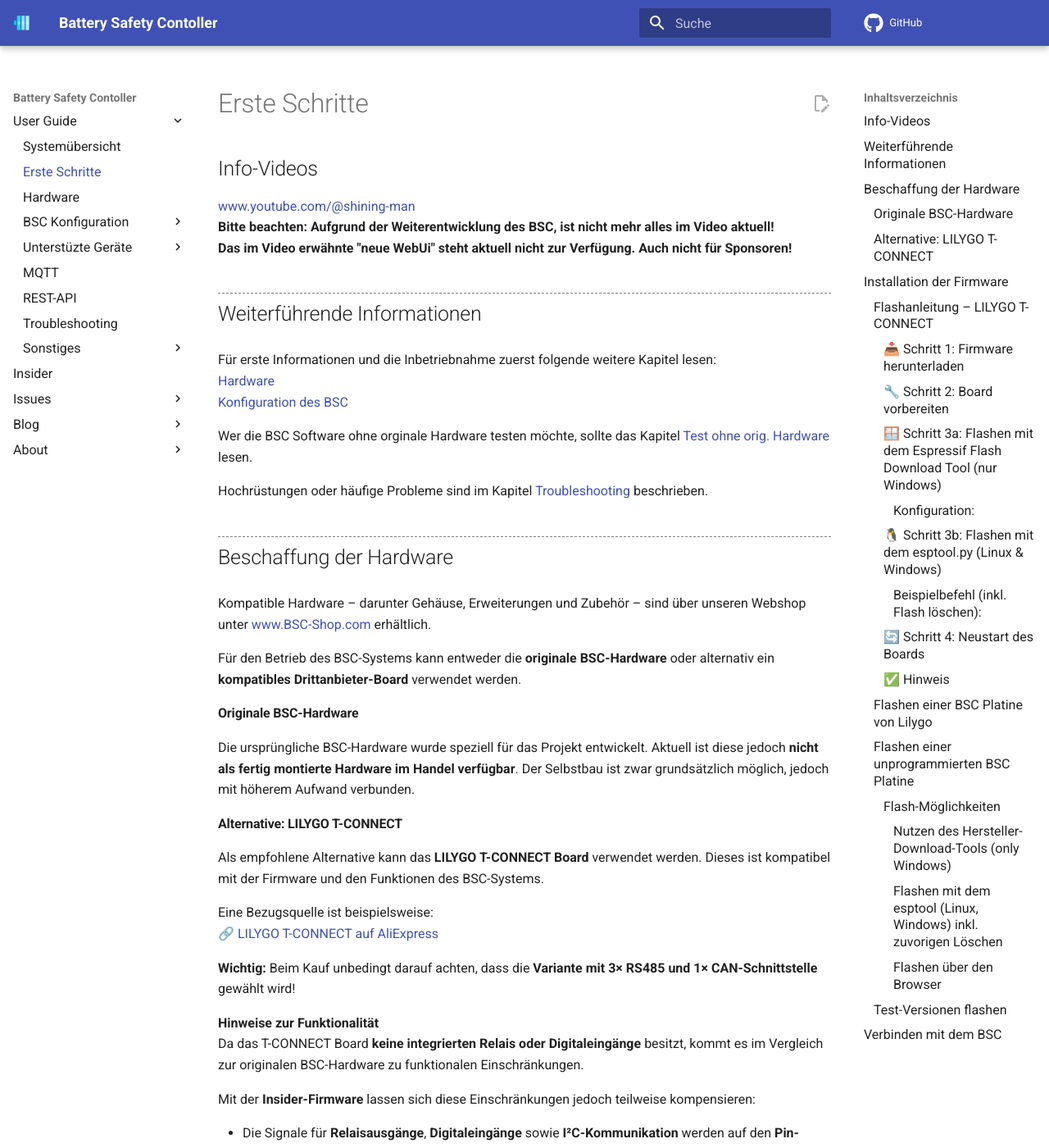
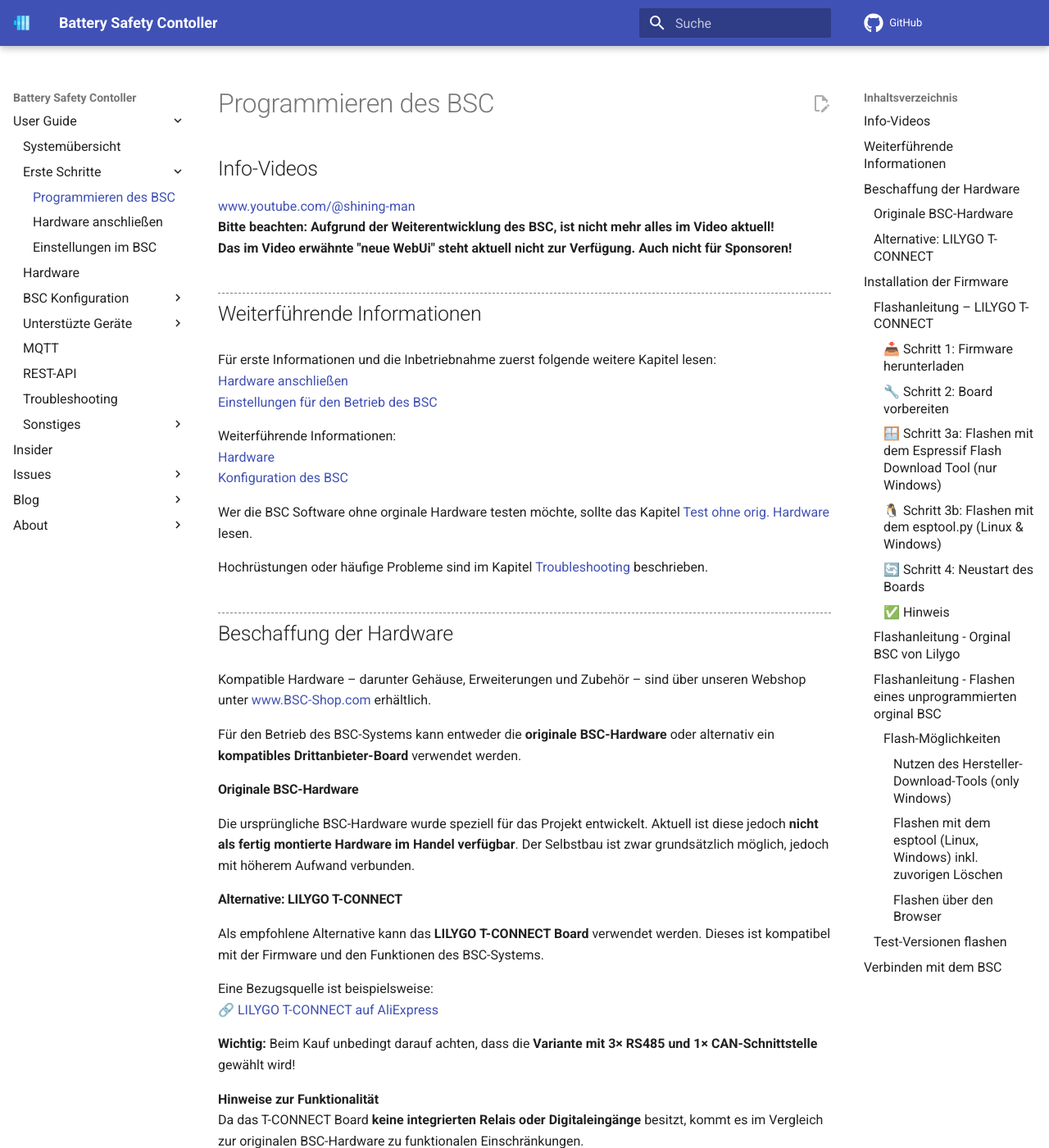
Before and after one commit to bsc-org/bsc, an MkDocs documentation site: the page built from docs/first_steps.md, in a window 1280 px wide and 1400 px high. Shown: the whole window at 82% size. Built offline with MkDocs 1.6.1 and Material for MkDocs 9.7.7, drawn with Linux system fonts in a browser that asks for light colours; comment, search, counter and statistics services are not loaded; some of the changed text lies outside the part shown.

Commit message:
First Steps überarbeitet

````diff
--- a/docs/css/extra.css
+++ b/docs/css/extra.css
@@ -74,3 +74,7 @@
     .toggle:checked+.lbl-toggle{border-bottom-right-radius:0 !important;border-bottom-left-radius:0 !important}
     .collapsible-content .content-inner{background:#f3f3f3 !important;border-bottom:1px solid #eaeaea !important;border-bottom-left-radius:7px !important;border-bottom-right-radius:7px !important;padding:.5rem 1rem !important}
  }
+
+ .content.bsc_content_left {
+    margin: 20px 0 20px 0 !important;
+  }
--- a/docs/first_steps.md
+++ b/docs/first_steps.md
@@ -6,6 +6,10 @@
 
 ## Weiterführende Informationen
 Für erste Informationen und die Inbetriebnahme zuerst folgende weitere Kapitel lesen:
+[Hardware anschließen](first_steps_hardware.md)
+[Einstellungen für den Betrieb des BSC](first_steps_settings.md)
+
+Weiterführende Informationen:
 [Hardware](hardware.md)
 [Konfiguration des BSC](settings_bsc.md)
 
@@ -76,7 +80,7 @@
 Das offizielle Tool kann hier heruntergeladen werden:
 👉 [ESP Flash Download Tool](https://www.espressif.com/en/support/download/other-tools)
 
-##### Konfiguration:
+**Konfiguration:**
 
 1. Starten Sie das Tool und wählen Sie **ESP32-S3** als Zielgerät
 ![Download Tool Modus](img/tconnect_flash_download_tool_1.png)
@@ -92,7 +96,7 @@
 #### 🐧 Schritt 3b: Flashen mit dem esptool.py (Linux & Windows)
 Das Flashen kann alternativ über das Python-Tool `esptool.py` erfolgen.
 
-##### Beispielbefehl (inkl. Flash löschen):
+**Beispielbefehl (inkl. Flash löschen):**
 
 ```bash
 esptool.py --chip esp32s3 --port /dev/ttyUSB0 --baud 921600 write_flash -e 0x0 firmware_tconnect_full_xx_xx.bin
@@ -112,7 +116,7 @@
 Bei Problemen oder Rückfragen wenden Sie sich bitte an das entsprechende GitHub-Repository oder die Community-Supportkanäle.
 
 
-### Flashen einer BSC Platine von Lilygo
+### Flashanleitung - Orginal BSC von Lilygo
 Der derzeitige Platinen-Lieferant versendet diese mit einer speziellen Firmware, die beim Kunden auf die aktuelle Release gebracht werden muss.
 Laden Sie dazu zuerst das aktuelle Release (bsc_firmware.zip) von [hier](https://github.com/shining-man/bsc_fw/releases) herunter um dieses zu entpacken.  Nun findet man eine Datei namens "firmware.bin", die die zu flashende Firmware repräsentiert.
 
@@ -126,7 +130,7 @@
 5. War der Prozess erfolgreich, blinkt eine LED auf der Platine. Sie können Sich nun wie [hier](#verbinden-mit-dem-bsc) beschrieben mit dem BSC verbinden um Ihre Konfigurationen vorzunehmen.
 
 
-### Flashen einer unprogrammierten BSC Platine
+### Flashanleitung - Flashen eines unprogrammierten orginal BSC
 * Für die Erstinbetriebnahme einer unprogrammierten Platine müssen die vier herunterladbaren Dateien manuell geflasht werden.
 Die aktuellen Releases findet man [hier](https://github.com/shining-man/bsc_fw/releases).
 Bei der BSC-Hardware muss hierzu auf der dreipoligen Stiftleiste J2 (links oben auf dem Board; mit "Prog" beschriftet) ein USB-Seriell Konverter mit **3,3V-Pegel** angeschlossen werden.
--- a/mkdocs.yml
+++ b/mkdocs.yml
@@ -54,7 +54,10 @@
 nav:
   - User Guide:
     - Systemübersicht: system_overview.md
-    - Erste Schritte: first_steps.md
+    - Erste Schritte:
+      - Programmieren des BSC: first_steps.md
+      - Hardware anschließen: first_steps_hardware.md
+      - Einstellungen im BSC: first_steps_settings.md
     - Hardware: hardware.md
     - BSC Konfiguration:
       - Dashboard: dashboard.md
````
Also changed, not shown: docs/first_steps_hardware.md (added, +21 -0 lines), docs/first_steps_settings.md (added, +131 -0 lines), docs/settings_bsc.md (+1 -0 lines).
